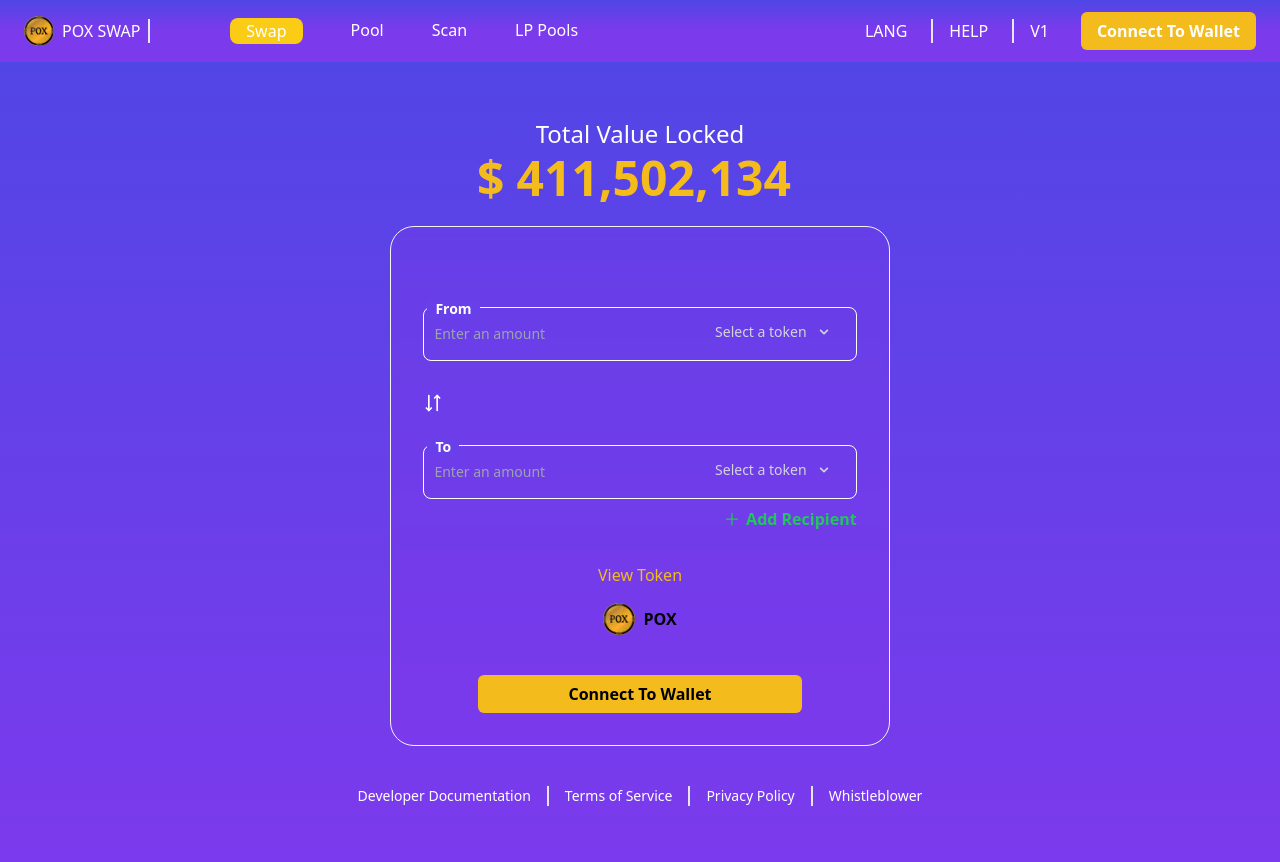
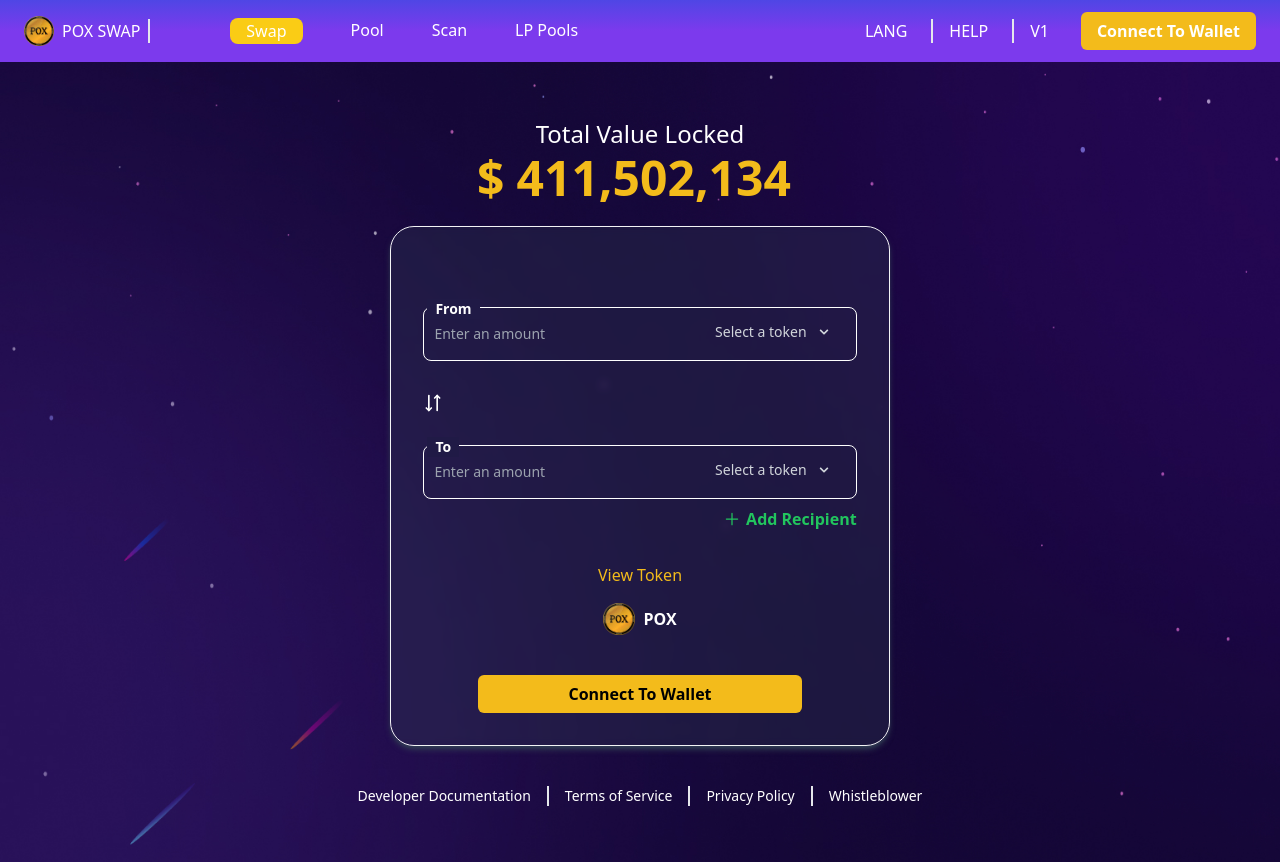
Before and after one commit to aamil3112/DEX_Frontend, a React (Vite) app: page / in a window 1280 px wide. Built offline with nearby package versions, Linux system fonts and the light colour scheme.

Commit message:
Glassmorphism updated

```diff
--- a/src/App.jsx
+++ b/src/App.jsx
@@ -1,10 +1,18 @@
 import { BrowserRouter as Router, Routes, Route } from "react-router-dom";
 import { Home, Lppools, Pool, Scan } from "./pages";
 import Navbar from "./layout/Navbar";
+import bgImage from "./assets/bgImage.jpg";
 
 function App() {
   return (
-    <div className="bg-gradient-to-t from-violet-600 to-indigo-600">
+    <div
+      style={{
+        backgroundImage: `url(${bgImage})`,
+        backgroundSize: 'cover',
+        backgroundPosition: 'center',
+        minHeight: '100vh',
+      }}
+    >
       <Router>
         <Navbar />
         <Routes>
--- a/src/components/Glassmorphosim.jsx
+++ b/src/components/Glassmorphosim.jsx
@@ -2,7 +2,7 @@
 const Glassmorphosim = ({ children }) => {
   return (
     <div className="flex flex-col justify-center items-center p-8
-     bg-purple-600 rounded-3xl bg-clip-padding backdrop-filter backdrop-blur-sm bg-opacity-20 border border-gray-100 w-full md:w-auto">
+     bg-slate-700 rounded-3xl bg-clip-padding backdrop-filter backdrop-blur-sm bg-opacity-30 border border-gray-100 w-full md:w-auto shadow-md  shadow-slate-700">
       {children}
     </div>
   );
--- a/src/components/InputField.jsx
+++ b/src/components/InputField.jsx
@@ -16,7 +16,7 @@ const InputField = ({ label, placeholder, value, onChange, children,type }) => {
       <label
         className="absolute top-2 left-1 z-10 origin-[0]
          -translate-y-4 scale-75 transform cursor-text select-none
-          bg-[#693FE9] px-2 text-sm font-bold text-white peer-placeholder-shown:scale-100 peer-focus:top-2 peer-focus:px-2 "
+          bg-[#201A46] px-2 text-sm font-bold text-white peer-placeholder-shown:scale-100 peer-focus:top-2 peer-focus:px-2 "
       >
         {label}
       </label>
--- a/src/pages/Home.jsx
+++ b/src/pages/Home.jsx
@@ -47,7 +47,7 @@ const Home = () => {
 
           <div className="flex items-center space-x-2 py-2 md:py-4 font-semibold">
             <img src={Logo} alt="pox-logo" className="w-8 h-8 md:h-auto" />
-            <p>POX</p>
+            <p className="text-white">POX</p>
           </div>
 
           <button className="w-full md:w-3/4 mt-6 rounded-md bg-[#F3BB1B] px-4 py-[7px] font-semibold cursor-pointer">
```
Also changed, not shown: src/assets/bgImage.jpg (added).
